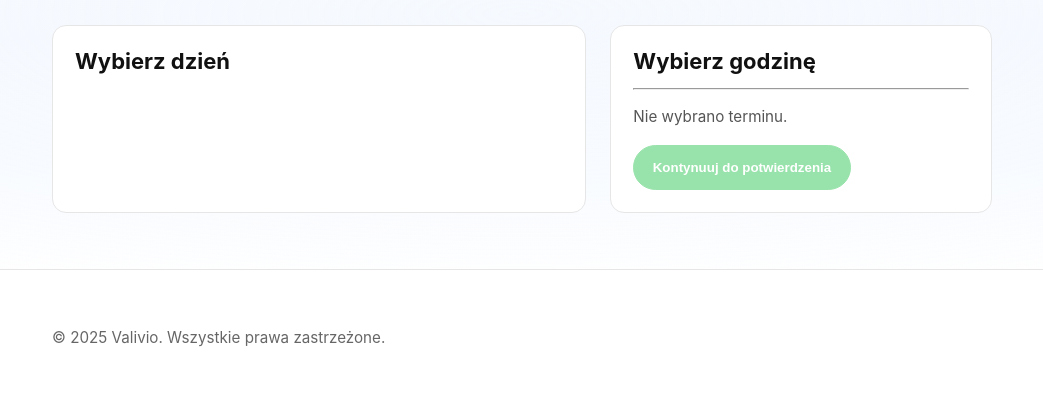
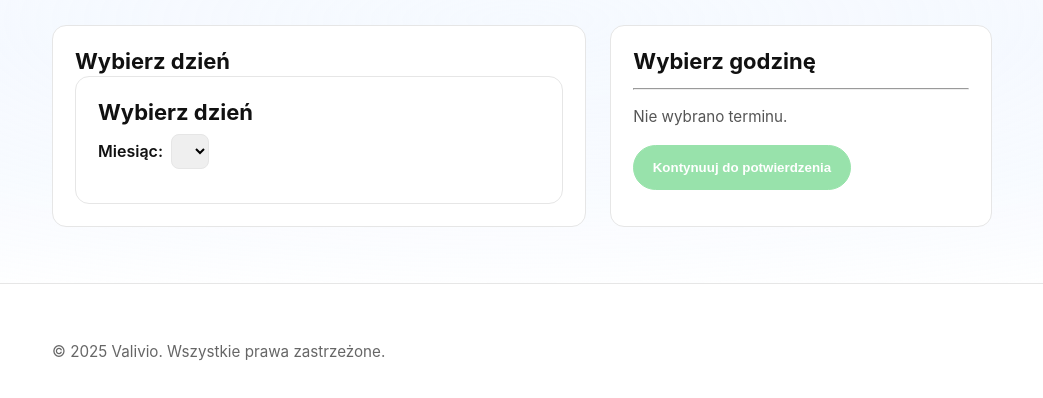
Before and after one commit to Valivio/valivio-app, a website: page public/rezerwacja.html in a window 1280 px wide. Shown: the part 270-668 px from the top of the page, without its empty margins (118-1161 px from the left). Drawn offline with Linux system fonts and the light colour scheme.

Commit message:
Update rezerwacja.html

```diff
--- a/public/rezerwacja.html
+++ b/public/rezerwacja.html
@@ -61,6 +61,10 @@
   color:var(--muted);
   line-height:1.1;
 }
+/* Filtr miesiąca nad listą dat */
+.month-filter{display:flex; gap:8px; align-items:center; margin:8px 0 12px}
+.month-filter label{font-weight:600}
+#monthSelect{padding:8px; border-radius:8px; border:1px solid var(--border)}
   </style>
 </head>
 <body>
@@ -96,6 +100,19 @@
           <!-- Lewa kolumna: dostępne dni -->
           <div class="card">
             <h3 class="h3">Wybierz dzień</h3>
+            <div class="card">
+  <h3 class="h3">Wybierz dzień</h3>
+
+  <!-- NOWE: filtr wg miesiąca -->
+  <div class="month-filter">
+    <label for="monthSelect">Miesiąc:</label>
+    <select id="monthSelect"></select>
+  </div>
+
+  <div id="dates" class="dates-grid">
+    <!-- wypełnia app.js / loadBooking() -->
+  </div>
+</div>
             <div id="dates" class="dates-grid">
               <!-- wypełnia app.js / loadBooking() -->
             </div>
```
